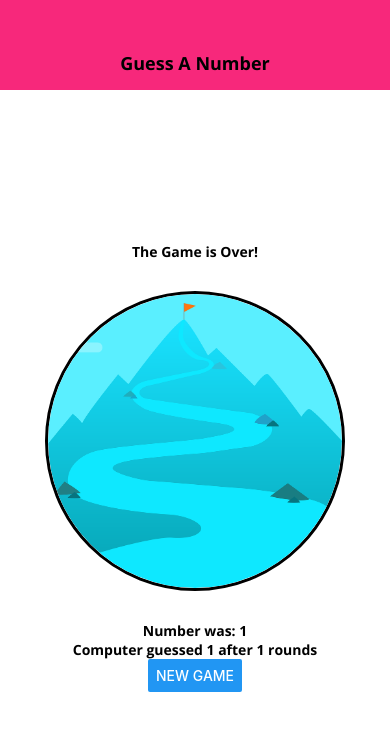
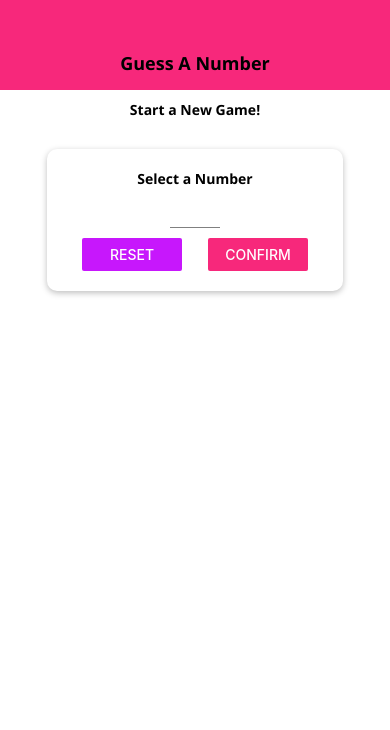
Before and after one commit to knightmac19/NumberGuess, a React Native app: screen / in a window 390 px wide. Shown: the top 730 px of the page. Built offline with nearby package versions, Linux system fonts and the light colour scheme.

Commit message:
displaying previous guesses as a list

```diff
--- a/App.js
+++ b/App.js
@@ -46,13 +46,6 @@
   };
 
   let content = <StartGameScreen onStartGame={startGameHandler} />;
-  content = (
-    <GameOverScreen
-      roundsNumber={1}
-      toBeGuessed={1}
-      onRestart={configureNewGameHandler}
-    />
-  );
 
   if (userNumber && guessRounds <= 0) {
     content =
--- /dev/null
+++ b/components/MainButton.js
@@ -0,0 +1,31 @@
+import React from 'react';
+import { View, Text, StyleSheet, TouchableOpacity } from 'react-native';
+import Colors from '../constants/colors';
+
+const MainButton = props => {
+  return (
+    <TouchableOpacity onPress={props.onPress}>
+      <View style={styles.button}>
+        <Text style={styles.buttonText}>
+          {props.children}
+        </Text>
+      </View>
+    </TouchableOpacity>
+  );
+};
+
+const styles = StyleSheet.create({
+  button: {
+    backgroundColor: Colors.primary,
+    paddingVertical: 12,
+    paddingHorizontal: 30,
+    borderRadius: 25
+  },
+  buttonText: {
+    color: 'white',
+    fontFamily: 'open-sans',
+    fontSize: 18
+  }
+});
+
+export default MainButton;
--- a/screens/GameOverScreen.js
+++ b/screens/GameOverScreen.js
@@ -7,6 +7,8 @@
   Image
 } from 'react-native';
 import BodyText from '../components/BodyText';
+import Colors from '../constants/colors';
+import MainButton from '../components/MainButton';
 
 
 const GameOverScreen = props => {
@@ -15,14 +17,16 @@
       <BodyText>The Game is Over!</BodyText>
       <View style={styles.imageContainer}>
         <Image
+          fadeDuration={500}
           source={require('../assets/success.png')}
           style={styles.image}
           resizeMode={'cover'}
         />
       </View>
-      <BodyText>Number was: {props.toBeGuessed}</BodyText>
-      <BodyText>Computer guessed {props.toBeGuessed} after {props.roundsNumber} rounds</BodyText>
-      <Button title="NEW GAME" onPress={props.onRestart} />
+      <BodyText>Number was: <Text style={styles.highlight}>{props.toBeGuessed}</Text></BodyText>
+      <BodyText>Computer guessed <Text style={styles.highlight}>{props.toBeGuessed}</Text> after {props.roundsNumber} rounds</BodyText>
+      <MainButton onPress={props.onRestart}>NEW GAME</MainButton>
+
     </View>
   );
 };
@@ -48,7 +52,12 @@
     borderRadius: 150,
     width: '100%',
     height: '100%',
-  }
+  },
+
+  highlight: {
+    color: Colors.primary,
+
+  },
 
 });
 
--- a/screens/GameScreen.js
+++ b/screens/GameScreen.js
@@ -3,12 +3,14 @@
   View,
   Text,
   StyleSheet,
-  Button,
-  Alert
+  Alert,
+  ScrollView
 } from 'react-native';
+import { Ionicons } from '@expo/vector-icons';
 
 import NumberContainer from '../components/NumberContainer';
 import Card from '../components/Card';
+import MainButton from '../components/MainButton';
 
 const generateRandomBetween = (min, max, exclude) => {
   min = Math.ceil(min);
@@ -22,12 +24,16 @@
   }
 };
 
+const renderListItem = (value) => (
+  <View key={value}>
+    <Text>{value}</Text>
+  </View>
+);
 
 const GameScreen = props => {
-  const [currentGuess, setCurrentGuess] = useState(
-    generateRandomBetween(1, 100, props.userChoice)
-  );
-  const [rounds, setRounds] = useState(0);
+  const initialGuess = generateRandomBetween(1, 100, props.userChoice);
+  const [currentGuess, setCurrentGuess] = useState(initialGuess);
+  const [pastGuesses, setPastGuesses] = useState([initialGuess]);
   const currentLow = useRef(1);
   const currentHigh = useRef(100);
 
@@ -35,7 +41,7 @@
 
   useEffect(() => {
     if (currentGuess === props.userChoice) {
-      props.onGameOver(rounds);
+      props.onGameOver(pastGuesses.length);
     }
   }, [currentGuess, userChoice, onGameOver]);
 
@@ -53,11 +59,15 @@
     if (direction === 'lower') {
       currentHigh.current = currentGuess;
     } else {
-      currentLow.current = currentGuess;
+      currentLow.current = currentGuess + 1;
     }
-    const nextNumber = generateRandomBetween(currentLow.current, currentHigh.current, currentGuess);
+    const nextNumber = generateRandomBetween(
+      currentLow.current,
+      currentHigh.current,
+      currentGuess
+    );
     setCurrentGuess(nextNumber);
-    setRounds(curRounds => curRounds + 1);
+    setPastGuesses(curPastGuesses => [nextNumber, ...curPastGuesses]);
   };
 
   return (
@@ -66,9 +76,16 @@
         <NumberContainer>{currentGuess}</NumberContainer>
         <Text>My number was...</Text>
         <Card style={styles.buttonContainer}>
-          <Button title="LOWER" onPress={nextGuessHandler.bind(this, 'lower')} />
-          <Button title="GREATER" onPress={nextGuessHandler.bind(this, 'greater')} />
+          <MainButton onPress={nextGuessHandler.bind(this, 'lower')}>
+            <Ionicons name="md-remove" size={24} color="white" />
+          </MainButton>
+          <MainButton onPress={nextGuessHandler.bind(this, 'greater')}>
+            <Ionicons name="md-add" size={24} color="white" />
+          </MainButton>
         </Card>
+        <ScrollView>
+          {pastGuesses.map(guess => renderListItem(guess))}
+        </ScrollView>
     </View>
   );
 };
@@ -84,8 +101,8 @@
     flexDirection: 'row',
     justifyContent: 'space-around',
     marginTop: 20,
-    width: 300,
-    maxWidth: '80%',
+    width: 400,
+    maxWidth: '90%',
 
   },
 
--- a/screens/StartGameScreen.js
+++ b/screens/StartGameScreen.js
@@ -15,6 +15,7 @@
 import Input from '../components/Input';
 import NumberContainer from '../components/NumberContainer';
 import BodyText from '../components/BodyText';
+import MainButton from '../components/MainButton';
 
 const StartGameScreen = props => {
   const [enteredValue, setEnteredValue] = useState('');
@@ -54,10 +55,11 @@
       <Card style={styles.summaryContainer}>
         <BodyText>You Selected</BodyText>
           <NumberContainer>{selectedNumber}</NumberContainer>
-          <Button
-            title="START GAME!"
+          <MainButton
             onPress={() => props.onStartGame(selectedNumber)}
-          />
+          >
+            START GAME
+          </MainButton>
       </Card>
     );
   };
@@ -115,7 +117,7 @@
 
   title: {
     fontSize: 20,
-    marginVertical: 10,
+    marginVertical: 30,
     fontFamily:'open-sans-bold',
   },
 
@@ -123,6 +125,7 @@
     width: 300,
     maxWidth: '80%',
     alignItems: 'center',
+    marginVertical: 30,
   },
 
   buttonContainer: {
```
